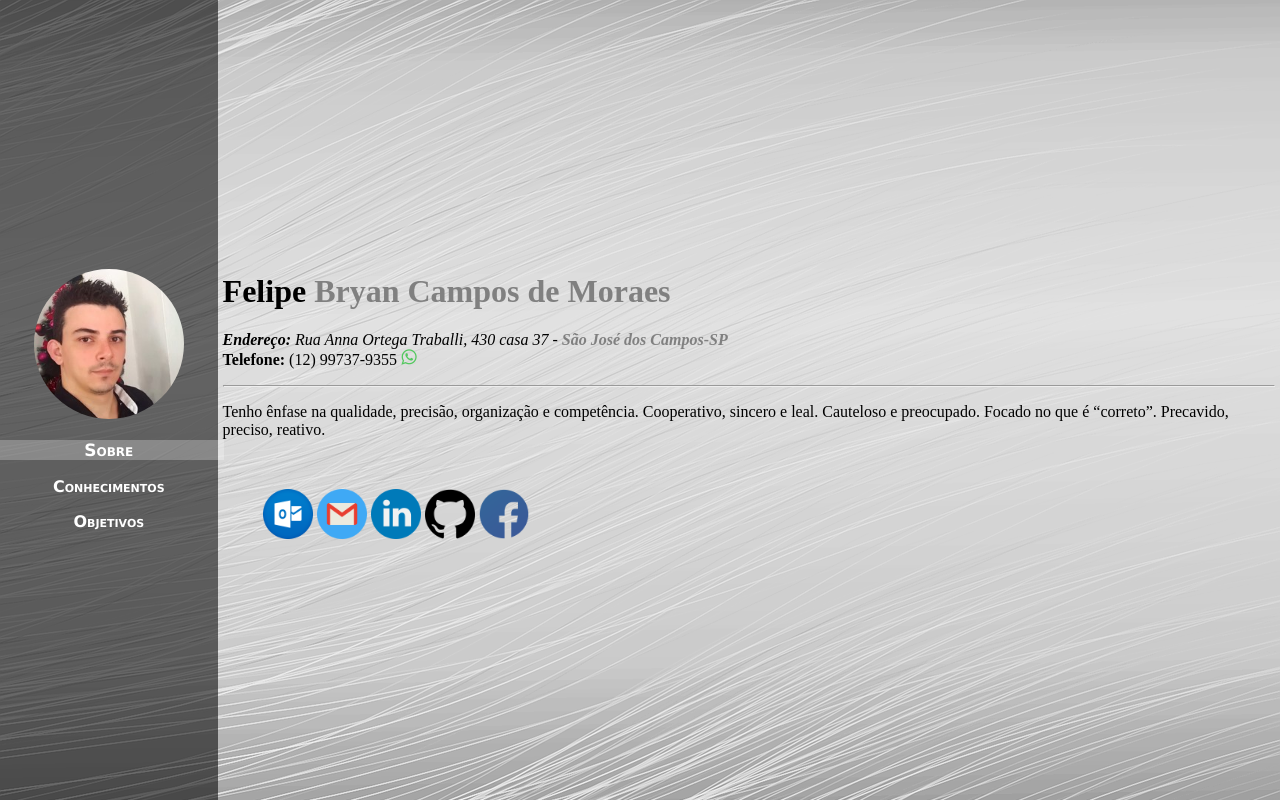
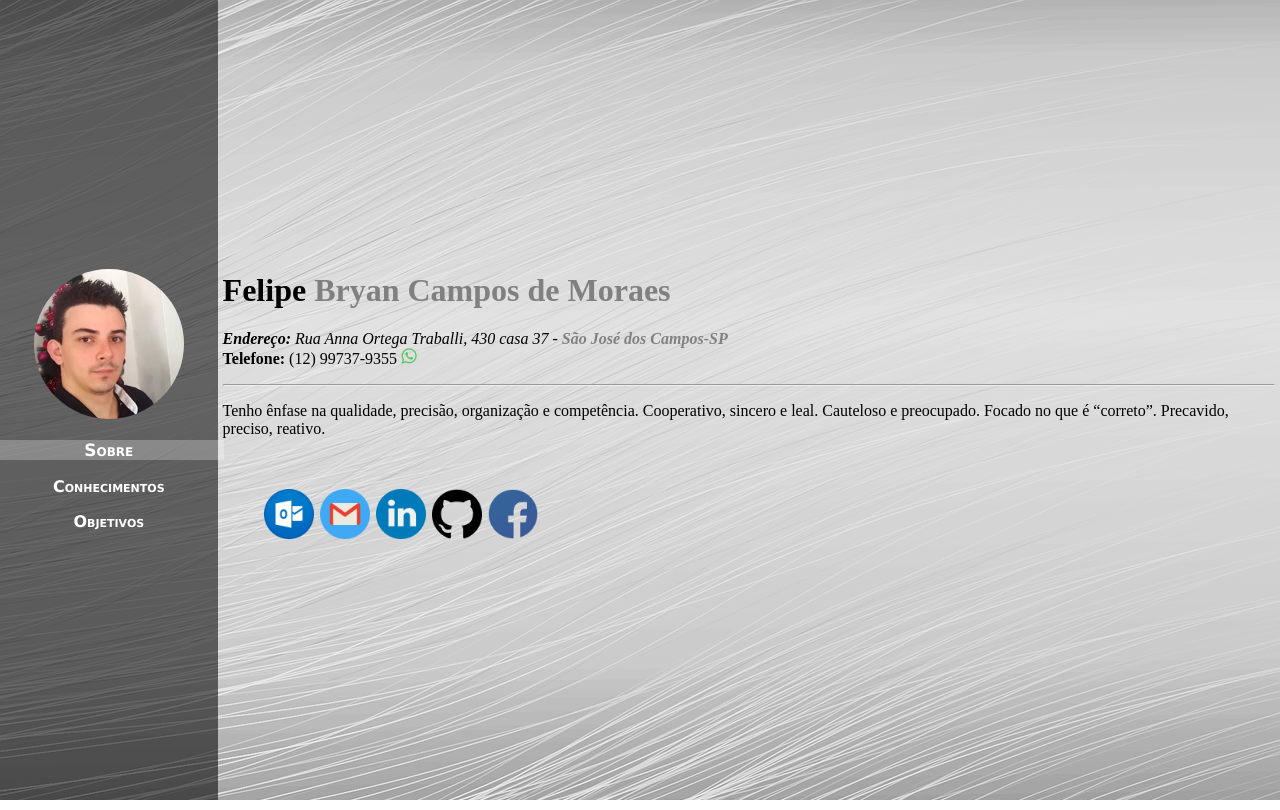
Before and after one commit to Felipe-Bryan/Avalia--o-modulo-front-end-1, a plain HTML site: page index.html in a window 1280 px wide. Drawn offline with Linux system fonts and the light colour scheme; a web font is replaced by a local one.

Commit message:
style alterado

```diff
--- a/css/style.css
+++ b/css/style.css
@@ -1,3 +1,8 @@
+@font-face {
+  font-family: "farewell angelina";
+  src: url(/assets/farewell_angelina_display_sample.ttf);
+}
+
 /*GRID*/
 .parent {
   display: grid;
@@ -79,17 +84,13 @@ body {
 .social-icon {
   width: 50px;
   height: 50px;
+  padding: 1px;
 }
 
 .social-icon:hover {
   width: 55px;
   height: 55px;
   transition: 0.2s;
-}
-
-@font-face {
-  font-family: "farewell angelina";
-  src: url(/assets/farewell_angelina_display_sample.ttf);
 }
 
 #content {
--- a/index.html
+++ b/index.html
@@ -30,6 +30,7 @@
             </header>
             <div class="content" style="margin: 0px;">
                 <main id="content">
+                    <div class="index-content">
                         <h1 id="profile-name">Felipe <span id="profile-name-2">Bryan Campos de Moraes</span></h1>
                         <p>
                             <address>
@@ -45,6 +46,7 @@
                             sincero e leal.
                             Cauteloso e preocupado. Focado no que é “correto”. Precavido, preciso, reativo.
                         </p><br>
+                    </div>
                     <figure>
                         <a href="mailto:felipe.bryan@live.com" target="_blank" title="Enviar email para: felipe.bryan@live.com">
                             <img src="/assets/outlook-icon.png" alt="Email" class="social-icon">
```
Lines whose indentation alone changed are shown as unchanged.
